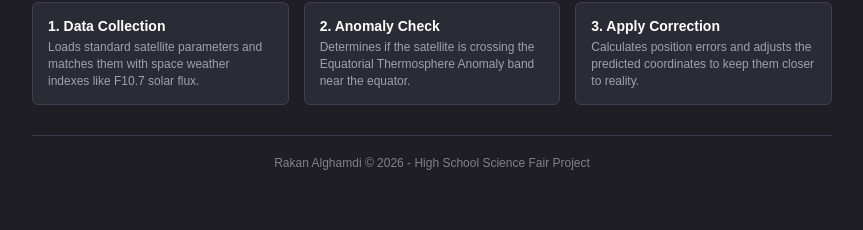
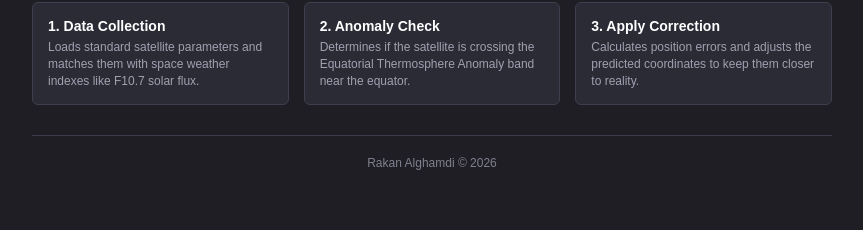
Before and after one commit to RakanCoder67/ETA_PREDICTION, a FastAPI app: page / in a window 1280 px wide. Shown: the part 988-1218 px from the top of the page, without its empty margins (208-1071 px from the left). Run offline with FastAPI, Linux system fonts and the light colour scheme.

Commit message:
Update footer to state Rakan Alghamdi 2026

```diff
--- a/templates/index.html
+++ b/templates/index.html
@@ -550,7 +550,7 @@
 
     <!-- FOOTER -->
     <footer>
-      Rakan Alghamdi &copy; 2026 - High School Science Fair Project
+      Rakan Alghamdi &copy; 2026
     </footer>
   </div>
 
```
